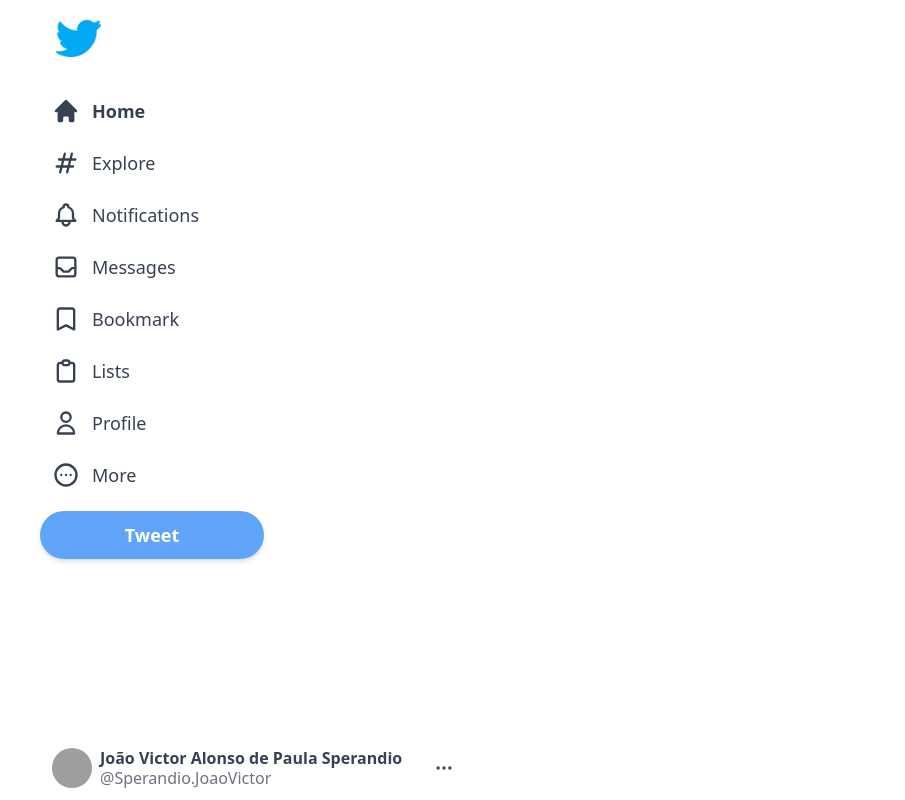
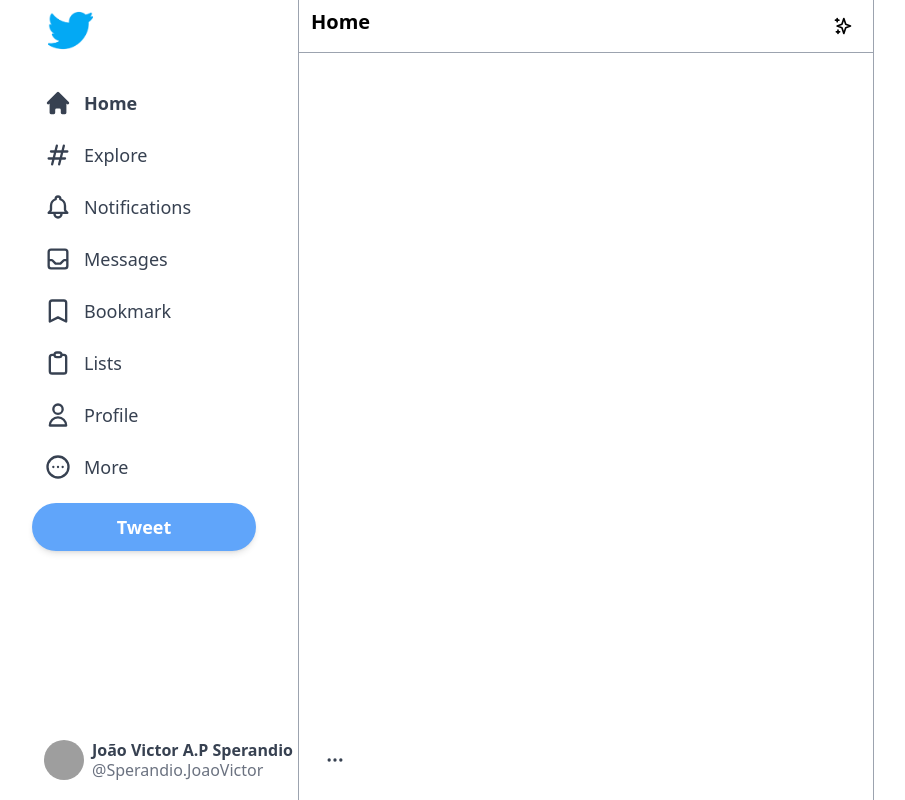
Before and after one commit to JoaoVictor-Sperandio/twitter-clone, a Next.js app: page / in a window 1280 px wide. Shown: the whole page, without its empty margins (72-977 px from the left). Built offline with nearby package versions, Linux system fonts and the light colour scheme; grey boxes are pictures that could not be loaded.

Commit message:
create feed component

```diff
--- /dev/null
+++ b/components/Feed.js
@@ -0,0 +1,14 @@
+import { SparklesIcon } from "@heroicons/react/outline"
+
+export default function Feed() {
+  return (
+    <div className="xl:ml-[370px] border-l border-r border-gray-400  xl:min-w-[576px] sm:ml-[73px] flex-grow max-w-xl">
+        <div className="flex py-2 px-3 sticky top-0 z-50 bg-white border-b border-gray-400">
+            <h2 className="text-lg sm:text-xl font-bold cursor-pointer">Home</h2>
+            <div className="hoverEffect flex items-center justify-center px-0 ml-auto w-9 h-9">
+                <SparklesIcon className="h-5"/>
+            </div>
+        </div>
+    </div>
+  )
+}
--- a/components/Sidebar.js
+++ b/components/Sidebar.js
@@ -42,7 +42,7 @@
                 className="h-10 w-10 rounded-full xl:mr-2"
             />
             <div className="leading-5 hidden xl:inline">
-                <h4 className="font-bold">João Victor Alonso de Paula Sperandio</h4>
+                <h4 className="font-bold">João Victor A.P Sperandio</h4>
                 <p className="text-gray-500">@Sperandio.JoaoVictor</p>
             </div>
             <DotsHorizontalIcon className="h-5 xl:ml-8 hidden xl:inline"/>
--- a/pages/index.js
+++ b/pages/index.js
@@ -1,12 +1,13 @@
 import Head from 'next/head'
 import { Inter } from '@next/font/google'
 import Sidebar from '@/components/Sidebar'
+import Feed from '@/components/Feed'
 
 const inter = Inter({ subsets: ['latin'] })
 
 export default function Home() {
   return (
-    <div className='hidden sm:flex flex-col p-2 xl:items-start fixed h-full'>
+    <div>
       <Head>
         <title>Twitter Clone</title>
         <meta name="description" content="Generated by create next app" />
@@ -14,11 +15,12 @@
         <link rel="icon" href="/favicon.ico" />
       </Head>
 
-      <main className='flex min-h-screen max-w-7xl mx-auto'>
+      <main className='flex min-h-screen mx-auto'>
 
         {/** Side bar */}
         <Sidebar />
         {/** Feed     */}
+        <Feed />
         {/** Widgets  */}
         {/** Modal    */}
 
```
